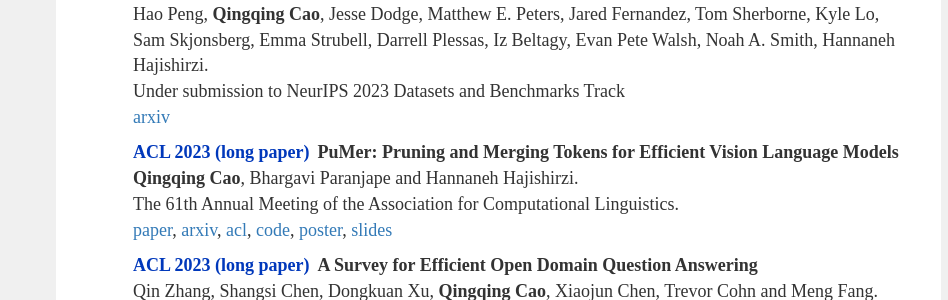
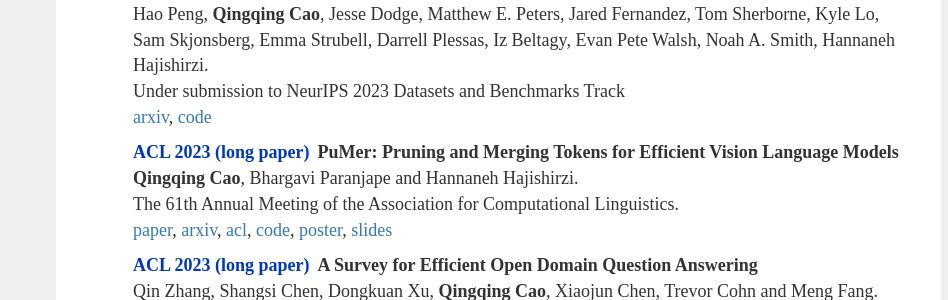
Before and after one commit to csarron/csarron.github.io, a Jekyll site: the page built from index.md, in a window 1280 px wide and 900 px high, scrolled down 860 px. Shown: the part 153-453 px from the top of the window, without its empty margins (332-1280 px from the left). Built offline with Jekyll 4.4.1, drawn with Linux system fonts in a browser that asks for light colours.

Commit message:
add code link

```diff
--- a/index.md
+++ b/index.md
@@ -154,7 +154,7 @@
           paper: "Efficiency Pentathlon: A Standardized Arena for Efficiency Evaluation"
           conference: Under submission to NeurIPS 2023 Datasets and Benchmarks Track
           resource: >
-            [arxiv](https://arxiv.org/abs/2307.09701)
+            [arxiv](https://arxiv.org/abs/2307.09701), [code](https://github.com/allenai/efficiency-pentathlon)
         - id: pumer
           type: ACL 2023 (long paper)
           author: <strong>Qingqing Cao</strong>, Bhargavi Paranjape and Hannaneh Hajishirzi.
```
